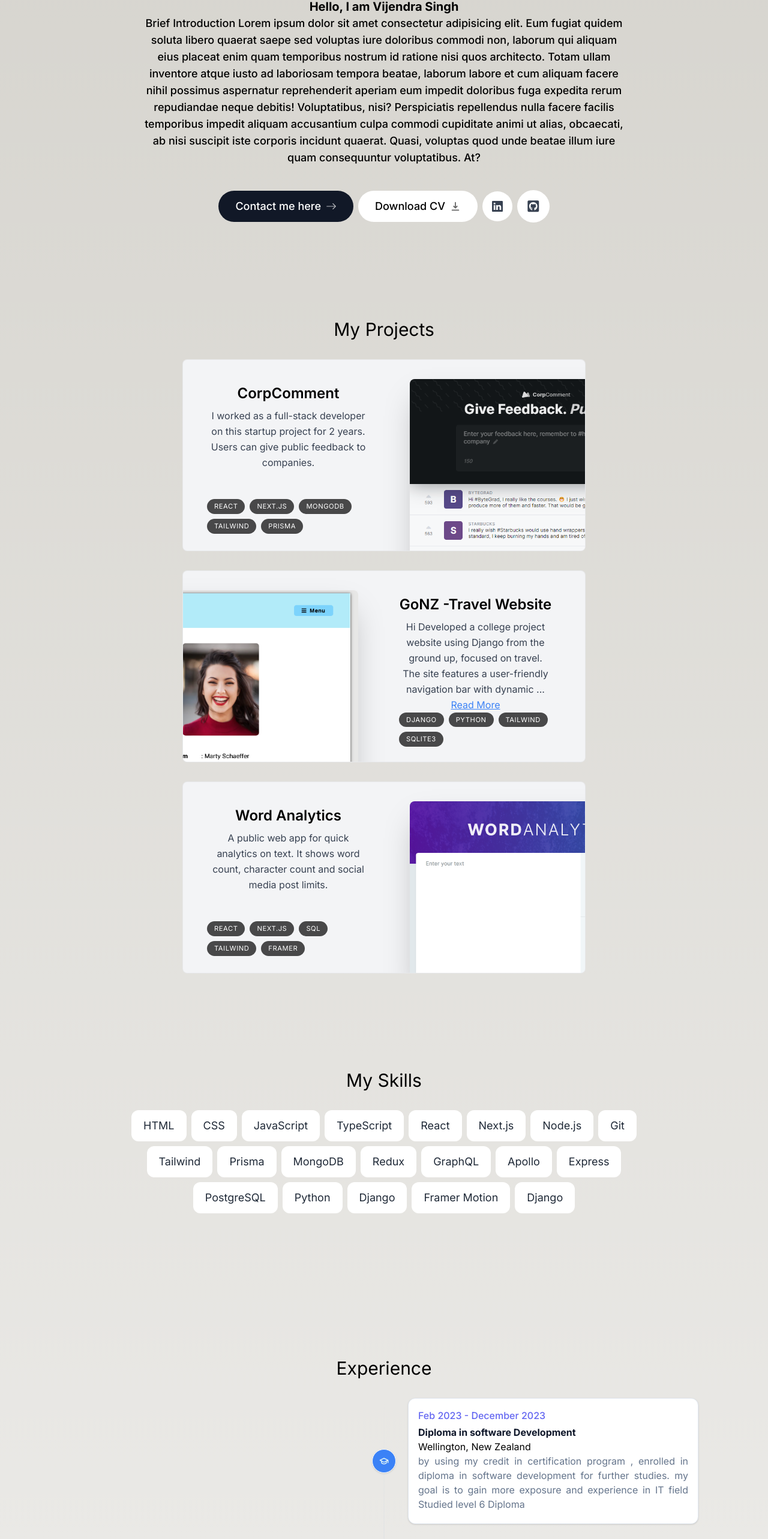
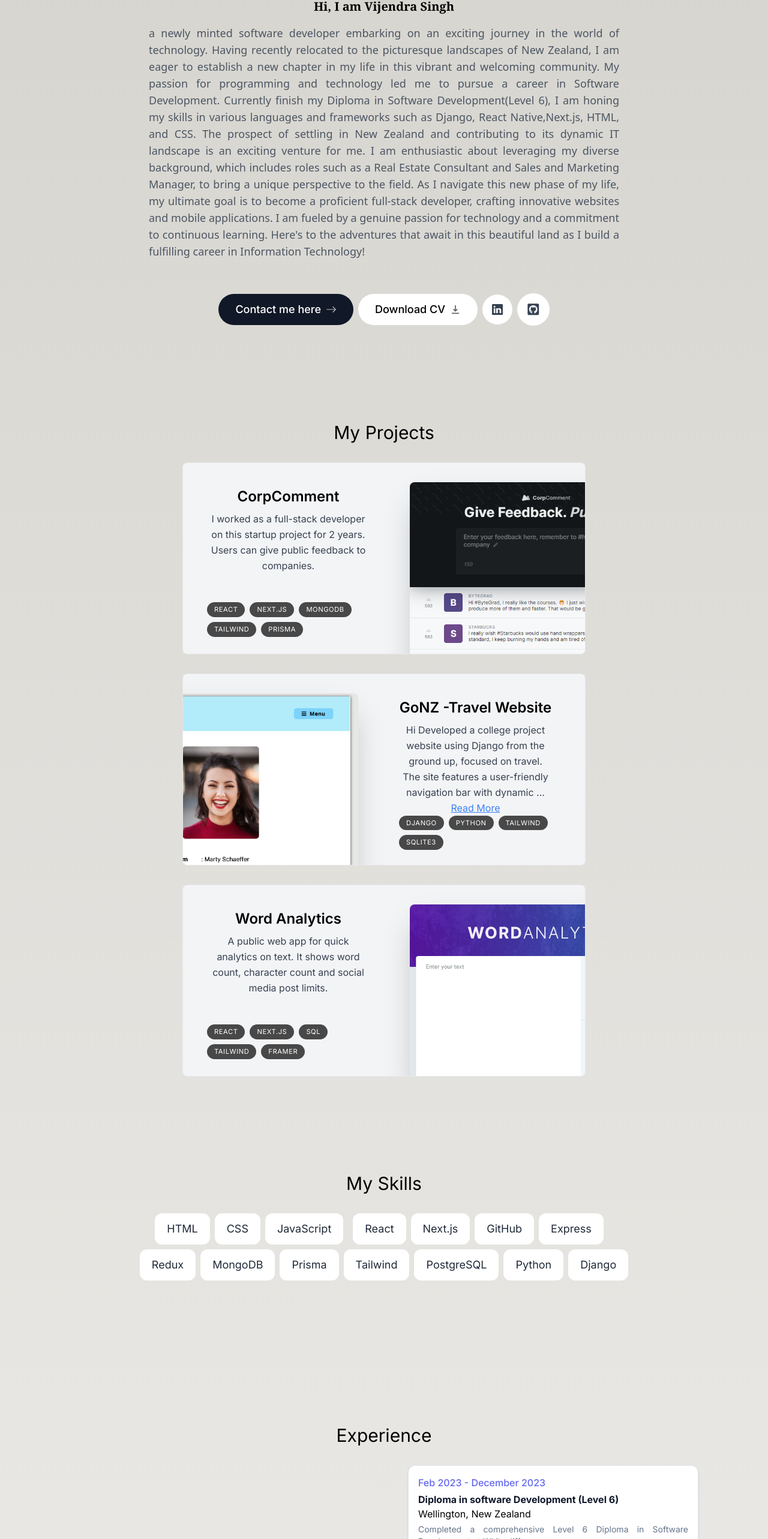
Before and after one commit to vijend795/my-portfolio, a Next.js app: page / in a window 1280 px wide. Shown: the part 227-2793 px from the top of the page at 60% size. Built offline with nearby package versions, Linux system fonts and the light colour scheme.

Commit message:
updated experience and skill

```diff
--- a/app/component/experience.js
+++ b/app/component/experience.js
@@ -20,12 +20,14 @@ const Experience = () => {
       // className='mb-28 max-w-[53rem] scroll-mt-28 text-center sm:mb-40 flex flex-col justify-start items-center'
     >
       <Heading>Experience</Heading>
+
       <div className="space-y-8 relative before:absolute before:inset-0 before:ml-5 before:-translate-x-px lg:before:mx-auto lg:before:translate-x-0 before:h-full before:w-0.5 before:bg-gradient-to-b before:from-transparent before:via-slate-300 before:to-transparent">
         {experiencesData.map((item, index) => (
           <div
             key={index}
             className="relative flex items-center justify-between lg:justify-normal lg:odd:flex-row-reverse group is-active "
           >
+
             <div className="flex items-center justify-center w-10 h-10 rounded-full border border-white bg-slate-300 group-[.is-active]:bg-blue-500 text-slate-500 group-[.is-active]:text-emerald-50 shadow shrink-0 lg:order-1 lg:group-odd:-translate-x-1/2 lg:group-even:translate-x-1/2">
               {item.icon}
             </div>
@@ -40,20 +42,7 @@ const Experience = () => {
                   {item.date}
                 </span>
               </div>
-              {/* adding any data from this point cause problem detecting experience section while scrolling  */}
-              {/* <ExperienceCard item={item} /> */}
-
-              <div
-                className={`flex flex-col  w-full  ${
-                  index % 2 == 0 ? "lg:items-start " : "lg:items-end "
-                }   mb-1 `}
-              >
-                <div className="font-bold text-slate-900">{item.title}</div>
-                <div>{item.location}</div>
-                <div className="text-slate-500 max-w-[1200px] text-justify">
-                  {item.description}
-                </div>
-              </div>
+                  <ExperienceCard item={item} index={index} />
 
             </div>
           </div>
--- a/app/component/header.js
+++ b/app/component/header.js
@@ -8,7 +8,7 @@ import Link from "next/link";
 
 export default function Header() {
   const [activeSection,setActiveSection]=useState(null)
-  let dynamicThreshold = 0.4; // Default threshold
+  let dynamicThreshold = 0.7; // Default threshold
   useEffect(()=>{
     const observer= new IntersectionObserver(
       (entries)=>{
--- a/app/component/intro.js
+++ b/app/component/intro.js
@@ -13,7 +13,7 @@ const Intro = () => {
     <section
       id="intro"
       // className=" flex flex-col justify-start items-center px-5 rounded-lg py-3 max-w-6xl"
-      className='mt-4 mb-28 max-w-[53rem] scroll-mt-28 text-center sm:mb-40 flex flex-col justify-start items-center'
+      className="mt-4 mb-28 max-w-[53rem] scroll-mt-28 text-center sm:mb-40 flex flex-col justify-start items-center"
     >
       <div>
         <Image
@@ -28,26 +28,36 @@ const Intro = () => {
       </div>
 
       <div
-        className="mb-10 mt-4 px-4 text-xl font-medium !leading-[1.5] sm:text-sm rounded-full text-center text-black"
+        className="mb-10 mt-4 px-4 text-xl font-medium !leading-[1.5] sm:text-sm rounded-full  text-center text-black"
         initial={{ opacity: 0, y: 100 }}
         animate={{ opacity: 1, y: 0 }}
       >
-        <span className="font-bold text-xl">Hello, I am Vijendra Singh </span>
-        <br></br>
-        <p className="text-lg">
-          Brief Introduction Lorem ipsum dolor sit amet consectetur adipisicing
-          elit. Eum fugiat quidem soluta libero quaerat saepe sed voluptas iure
-          doloribus commodi non, laborum qui aliquam eius placeat enim quam
-          temporibus nostrum id ratione nisi quos architecto. Totam ullam
-          inventore atque iusto ad laboriosam tempora beatae, laborum labore et
-          cum aliquam facere nihil possimus aspernatur reprehenderit aperiam eum
-          impedit doloribus fuga expedita rerum repudiandae neque debitis!
-          Voluptatibus, nisi? Perspiciatis repellendus nulla facere facilis
-          temporibus impedit aliquam accusantium culpa commodi cupiditate animi
-          ut alias, obcaecati, ab nisi suscipit iste corporis incidunt quaerat.
-          Quasi, voluptas quod unde beatae illum iure quam consequuntur
-          voluptatibus. At?
-        </p>
+        <span className="font-bold text-xl font-serif">Hi, I am Vijendra Singh </span>
+
+        {/* <div className="flex text-lg text-gray-600 whitespace-pre-line rounded-full bg-red-100 text-center p-2 overflow-hidden text-wrap"> */}
+          <p className="text-lg font-sans text-ellipsis  subpixel-antialiased text-gray-600 whitespace-pre-line text-wrap text-justify p-4 rounded-full">
+            a newly minted software developer embarking on an exciting journey
+            in the world of technology. Having recently relocated to the
+            picturesque landscapes of New Zealand, I am eager to establish a new
+            chapter in my life in this vibrant and welcoming community. My
+            passion for programming and technology led me to pursue a career in
+            Software Development. Currently finish my Diploma in Software
+            Development(Level 6), I am honing my skills in various languages and
+            frameworks such as Django, React Native,Next.js, HTML, and CSS. The
+            prospect of settling in New Zealand and contributing to its dynamic
+            IT landscape is an exciting venture for me. I am enthusiastic about
+            leveraging my diverse background, which includes roles such as a
+            Real Estate Consultant and Sales and Marketing Manager, to bring a
+            unique perspective to the field. As I navigate this new phase of my
+            life, my ultimate goal is to become a proficient full-stack
+            developer, crafting innovative websites and mobile applications. I
+            am fueled by a genuine passion for technology and a commitment to
+            continuous learning. Here's to the adventures that await in this
+            beautiful land as I build a fulfilling career in Information
+            Technology!
+          </p>
+        {/* </div> */}
+
       </div>
       <div className="flex flex-col sm:flex-row items-center justify-center gap-2 px-4 text-lg font-medium">
         <Link
--- a/app/component/skills.js
+++ b/app/component/skills.js
@@ -9,10 +9,17 @@ const Skills = () => {
        <ul className="flex flex-wrap justify-center gap-2 text-lg text-gray-800">
 
       {
-        skillsData.map((skill)=>(
-          <div key={skill} className="bg-white borderBlack rounded-xl px-5 py-3 dark:bg-white/10 dark:text-white/80">
-            {skill}
-          </div>
+        skillsData.map((skill,index)=>(
+          <div key={index}>
+          {skill.status==="Active" ?(
+            <div key={skill.name} className="bg-white borderBlack rounded-xl px-5 py-3 dark:bg-white/10 dark:text-white/80">
+
+            {skill.name}
+
+            </div>
+            ):null}
+            </div>
+
         ))
       }
       </ul>
--- a/app/component/subComponent/experienceCard.js
+++ b/app/component/subComponent/experienceCard.js
@@ -1,17 +1,45 @@
-import React from 'react'
+import React from "react";
 
-const ExperienceCard = ({item}) => {
+const ExperienceCard = ({ item ,index}) => {
   return (
-    <div>
+    <div
+      className={`flex flex-col  w-full  ${
+        index % 2 == 0 ? "lg:items-start " : "lg:items-end "
+      }   mb-1 `}
+    >
+      <div className="font-bold text-slate-900">{item.title}</div>
+      <div className="text-black text-md ">{item.location}</div>
+      <div className="text-slate-500 max-w-[1300px] text-sm pt-1 text-justify whitespace-pre-line">
+        {item.description}
+      </div>
+      <div>
 
-    <h3 className="font-semibold capitalize">{item.title}</h3>
+        {
+          item.experienceType ==="education" ? (
+            <div className="flex flex-row flex-wrap mt-2 gap-3">
+            {
+                item.skilledLearned.map((skill) => (
+                  <div key={skill} className="bg-blue-400 text-white text-xs borderBlack rounded-xl px-2 py-.5 dark:bg-white/10 dark:text-white/80">
+                    {skill}
+                  </div>
+                ))
+              }
+            </div>
+          ) : item.experienceType === "job" ? (
+            <div>
 
-    <p className="font-normal !mt-0">{item.location}</p>
-    <p className="!mt-1 !font-normal text-gray-700 dark:text-white/75">
-      {item.description}
-    </p>
+            </div>
+          ):(
+            <div>
+
+            </div>
+          )
+        }
+
+
+      </div>
     </div>
-  )
-}
+  );
+};
 
-export default ExperienceCard
+export default ExperienceCard;
--- a/app/data/data_cv.js
+++ b/app/data/data_cv.js
@@ -66,14 +66,16 @@ export const experienceTags=[
 ]
 export const experiencesData = [
   {
-    title: "Diploma in software Development",
+    title: "Diploma in software Development (Level 6)",
     company:'Whitecliffe, School of Information Technology',
     location: "Wellington, New Zealand",
     description:
-      "by using my credit in certification program , enrolled in diploma in software development for further studies. my goal is to gain more exposure and experience in IT field  Studied level 6 Diploma  ",
+    `Completed a comprehensive Level 6 Diploma in Software Development at Whitecliffe,.
+    Worked on various project during my studies with framework like Next.js, React Native and Django.
+    Acquired expertise in technologies including Node.js, API's, Tailwind, Postgres, Express, etc `,
     icon: React.createElement(LuGraduationCap),
     date: "Feb 2023 - December 2023",
-    experiencesData:'education',
+    experienceType:'education',
     skilledLearned:['Django','React Native',"Tailwind","Postgres","Express","Node.js","Redux","MongoDb","Data Structure","MicroServices","Agile Project Management","GitHub","API's"],
     status:"completed",
   },
@@ -82,21 +84,23 @@ export const experiencesData = [
     company:'Wilson Parking NZ Limited',
     location: "Wellington, New Zealand",
     description:
-      "As a initial start, start working with Wilson Parking as a parking Enforcement officer,currently working with automobile solution of parking enforcement which includes handling computer generated data on real time to enforce parking right .",
-    icon: React.createElement(LuGraduationCap),
+      `Currently working full time as a Parking Enforcement Officer at Wilson Parking NZ Limited.
+      Entrusted with the responsibility of enforcing parking regulations using cutting-edge automobile solutions, involving real-time data handling for effective parking enforcement`,
+    icon: React.createElement(CgWorkAlt),
     date: "June 2022 - Present",
-    experiencesData:'job',
+    experienceType:'job',
     status:"OnGoing",
   },
   {
-    title: "Certification in Information Technology ",
+    title: "Certification in Information Technology (Level 5)",
     company:'Whitecliffe, School of Information Technology',
     location: "Wellington, New Zealand",
     description:
-      "Studied 6 month certification in information technology to start my carried in IT",
+      `Successfully completed a 6-month Certification in Information Technology at Whitecliffe.
+      Learned proficiency in HTML, CSS, Next.js, Figma, Python, and React, laying a solid foundation for a career in IT`,
     icon: React.createElement(LuGraduationCap),
     date: "May 2022 - December 2022",
-    experiencesData:'education',
+    experienceType:'education',
     skilledLearned:['HTML','CSS',"Next.Js","Figma","Python","React"],
     status:"completed",
   },
@@ -105,70 +109,100 @@ export const experiencesData = [
     company:'Realty Redefine',
     location: "Gurgaon, India",
     description:
-      "I worked as a Real Estate Consultant for commercial leasing also develop online search portal, social media manager and  data management system for the business in VBA ",
+     `Contributed as a Real Estate Consultant at Realty Redefine.
+     Specialized in commercial leasing and played a pivotal role in developing an online search portal, managing social media, and implementing a data management system using VBA`,
     icon: React.createElement(CgWorkAlt),
     date: "June 2018 - March 2022",
     status:"completed",
   },
+
+
   {
-    title: "Associate Partner",
-    company:'Transaction Point',
-    location: "Gurgaon, India",
+    title: 'Transaction Manager',
+    company: 'Leasing India Private Limited',
+    location: 'Delhi, India',
     description:
-      "I Worked as Associate Partner for Sales and Marketing for commercial and residential project.",
-    icon: React.createElement(FaReact),
-    date: "July 2012 - June 2013",
-    status:"completed",
+    `Worked as a Transaction Manager at Leasing India Private Limited.
+    Successfully facilitated commercial leasing deals, leasing out office space, warehouses, and factory spaces in Gurgaon.
+    Collaborated with renowned brands such as Kyocera, Havells, Dr. Batra, Call Health, and more`,
+    icon: React.createElement(CgWorkAlt),
+    date: 'July 2013 - May 2018',
+    experienceType: 'job',
+    status: 'completed',
   },
   {
-    title: "Manager - Sales and Marketing",
-    company:'Global Realty Ventures Limited',
-    location: "Delhi, India",
+    title: 'Associate Partner',
+    company: 'Transaction Point',
+    location: 'Gurgaon, India',
     description:
-      "I worked as a sales and marketing manager and managed commercial/retail properties across Delhi/NCR ",
-    icon: React.createElement(FaReact),
-    date: "March 2011 - July 2012",
-    status:"completed",
+    `Contributed as an Associate Partner at Transaction Point.
+    Played a key role in Sales and Marketing for commercial and residential projects, successfully selling residential projects of Avalon in Bhiwadi.`,
+    icon: React.createElement(CgWorkAlt),
+    date: 'July 2012 - June 2013',
+    experienceType: 'job',
+    status: 'completed',
   },
   {
-    title: "Project Manager",
-    company:'Global School of Animation and Games',
-    location: "Delhi, India",
-    description:
-      "I worked as a property consultant for commercial leasing and Leased out commercial office space, warehouse, factory space in Gurgaon and worked with brand Like Kyocera, Havells , Dr, Batra , Call Health ,Third eyes, Connect Cue , Omni Vision , Now Flots , Footprints , Heithkamp , Nimbuzz etc",
-    icon: React.createElement(FaReact),
-    date: "July 2013 - May 2018",
-    status:"completed",
+    title: 'Manager - Sales and Marketing',
+    company: 'Global Realty Ventures Limited',
+    location: 'Delhi, India',
+    description: 'Worked as a Sales and Marketing Manager and managed commercial/retail properties across Delhi/NCR. Sold and leased out properties to various retail and commercial brands.',
+    icon: React.createElement(CgWorkAlt),
+    date: 'March 2011 - July 2012',
+    experienceType: 'job',
+    status: 'completed',
   },
   {
-    title: "Transaction Manager",
-    company:'Leasing India private Limited',
-    location: "Delhi, India",
+    title: 'Project Manager',
+    company: 'Global School of Animation and Games',
+    location: 'Delhi, India',
     description:
-      "I worked as a property consultant for commercial leasing and Leased out commercial office space, warehouse, factory space in Gurgaon and worked with brand Like Kyocera, Havells , Dr, Batra , Call Health ,Third eyes, Connect Cue , Omni Vision , Now Flots , Footprints , Heithkamp , Nimbuzz etc",
-    icon: React.createElement(FaReact),
-    date: "July 2013 - May 2018",
-    status:"completed",
+    `Held the position of Project Manager at Global School of Animation and Games.
+    Managed the leasing of commercial office space, warehouses, and factory spaces in Gurgaon, working with brands such as BO Concept, Jindal Lifestyle, Korea Tourism Organization, BHPC, Samsung , TYCO, Medrix and more.`,
+    icon: React.createElement(CgWorkAlt),
+    date: 'June 2009 - Feb 2011',
+    experienceType: 'job',
+    status: 'completed',
   },
   {
-    title: "Transaction Manager",
-    company:'Leasing India private Limited',
-    location: "Delhi, India",
+    title: 'Admin and Accounts Manager',
+    company: 'g2 Solution India Pvt. Ltd',
+    location: 'Noida, India',
     description:
-      "I worked as a property consultant for commercial leasing and Leased out commercial office space, warehouse, factory space in Gurgaon and worked with brand Like Kyocera, Havells , Dr, Batra , Call Health ,Third eyes, Connect Cue , Omni Vision , Now Flots , Footprints , Heithkamp , Nimbuzz etc",
-    icon: React.createElement(FaReact),
-    date: "July 2013 - May 2018",
+    `Worked as an Admin and Accounts Manager at g2 Solution India Pvt.
+    Directed financial management functions, including the development of financial statements, forecasts, and budgets.
+    Oversaw general accounting functions, account reconciliation, and cash management`,
+    icon: React.createElement(CgWorkAlt),
+    date: 'June 2007 - April 2009',
+    experienceType: 'job',
+    status: 'completed',
   },
   {
-    title: "Transaction Manager",
-    company:'Leasing India private Limited',
-    location: "Delhi, India",
+    title: 'Accounts Executive (Core Team Member)',
+    company: 'Academy of Animation and Gaming (AAG)',
+    location: 'Noida, India',
     description:
-      "I worked as a property consultant for commercial leasing and Leased out commercial office space, warehouse, factory space in Gurgaon and worked with brand Like Kyocera, Havells , Dr, Batra , Call Health ,Third eyes, Connect Cue , Omni Vision , Now Flots , Footprints , Heithkamp , Nimbuzz etc",
-    icon: React.createElement(FaReact),
-    date: "July 2013 - May 2018",
+    `Acted as an Accounts Executive (Core Team Member) at the Academy of Animation and Gaming (AAG).
+    Prepared financial reports, developed budgets, and performed variance analysis.
+    Led teams in carrying out special projects and internal audits to ensure regulatory compliance.`,
+    icon: React.createElement(CgWorkAlt),
+    date: 'Aug 2006 - May 2007',
+    experienceType: 'job',
+    status: 'completed',
   },
-
+  {
+    title: 'Accountant',
+    company: 'Asasa Video Pvt. Ltd.',
+    location: 'New Delhi, India',
+    description:
+    `Served as an Accountant at Asasa Video Pvt. Ltd.
+    Closed and prepared monthly financial statements and audit reports.
+    Monitored general ledger transactions and collaborated with the controller to ensure the accuracy of financial information`,
+    icon: React.createElement(CgWorkAlt),
+    date: 'Nov 2004 - July 2006',
+    experienceType: 'job',
+    status: 'completed',
+  },
 
 
 ]
@@ -204,24 +238,75 @@ export const projectsData = [
 ]
 
 export const skillsData = [
-  "HTML",
-  "CSS",
-  "JavaScript",
-  "TypeScript",
-  "React",
-  "Next.js",
-  "Node.js",
-  "Git",
-  "Tailwind",
-  "Prisma",
-  "MongoDB",
-  "Redux",
-  "GraphQL",
-  "Apollo",
-  "Express",
-  "PostgreSQL",
-  "Python",
-  "Django",
-  "Framer Motion",
-  "Django",
+  {
+    name: "HTML",
+    status:"Active"
+  },
+  {
+    name: "CSS",
+    status:"Active"
+  },
+  {
+    name: "JavaScript",
+    status:"Active"
+  },
+  {
+    name: "TypeScript",
+    status:"Not Active"
+  },
+  {
+    name: "React",
+    status:"Active"
+  },
+  {
+    name: "Next.js",
+    status:"Active"
+  },
+  {
+    name: "GitHub",
+    status:"Active"
+  },
+  {
+    name: "Express",
+    status:"Active"
+  },
+  {
+    name: "Apollo",
+    status:"not Active"
+  },
+  {
+    name: "GraphQL",
+    status:"Not Active"
+  },
+  {
+    name: "Redux",
+    status:"Active"
+  },
+  {
+    name: "MongoDB",
+    status:"Active"
+  },
+  {
+    name: "Prisma",
+    status:"Active"
+  },
+  {
+    name: "Tailwind",
+    status:"Active"
+  },
+  {
+    name: "PostgreSQL",
+    status:"Active"
+  },
+  {
+    name: "Python",
+    status:"Active"
+  },
+  {
+    name: "Django",
+    status:"Active"
+  },
+
+
+
 ]
```
Also changed, not shown: 1 other file (tests, documents, lock files or other folders).
